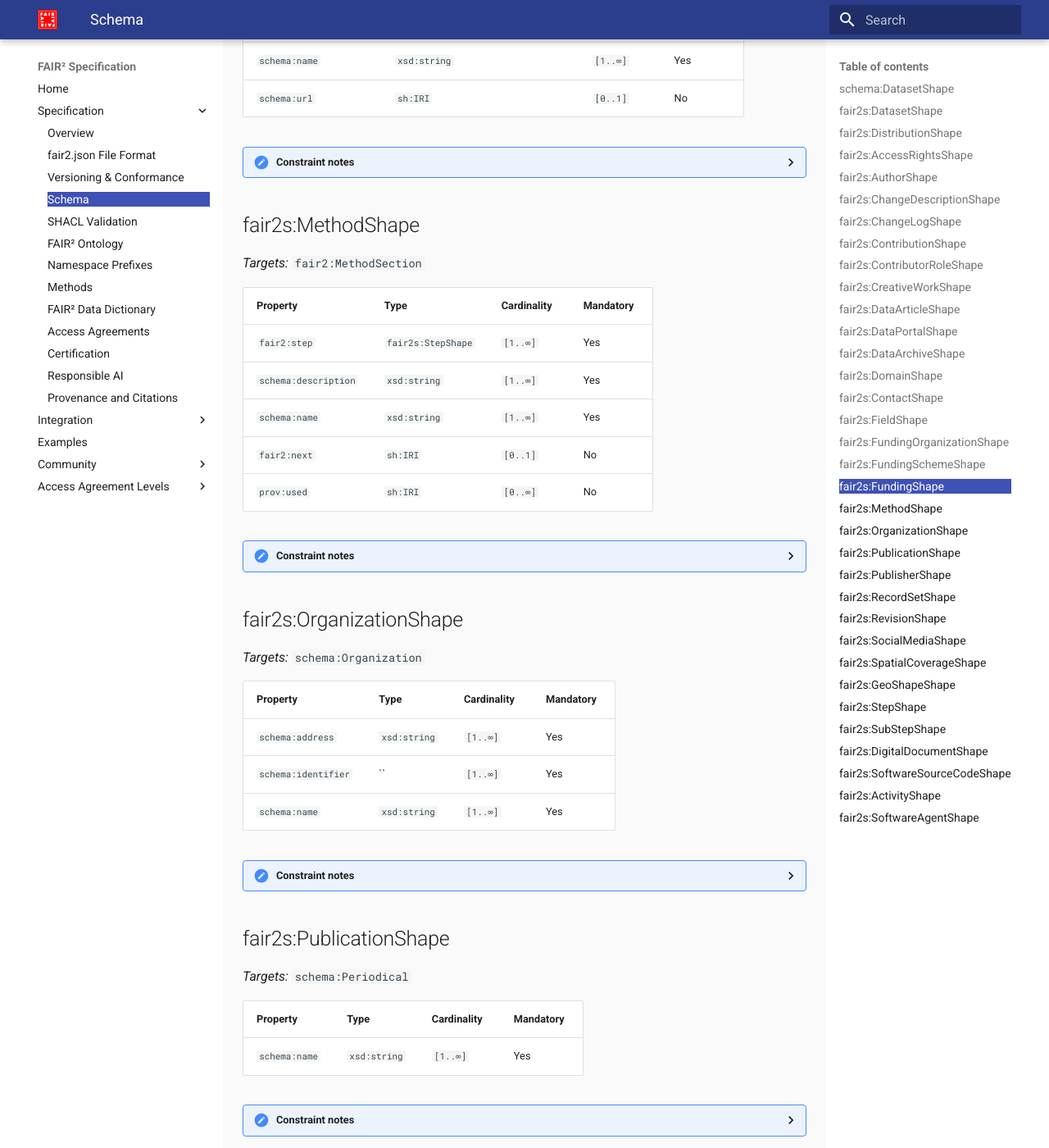
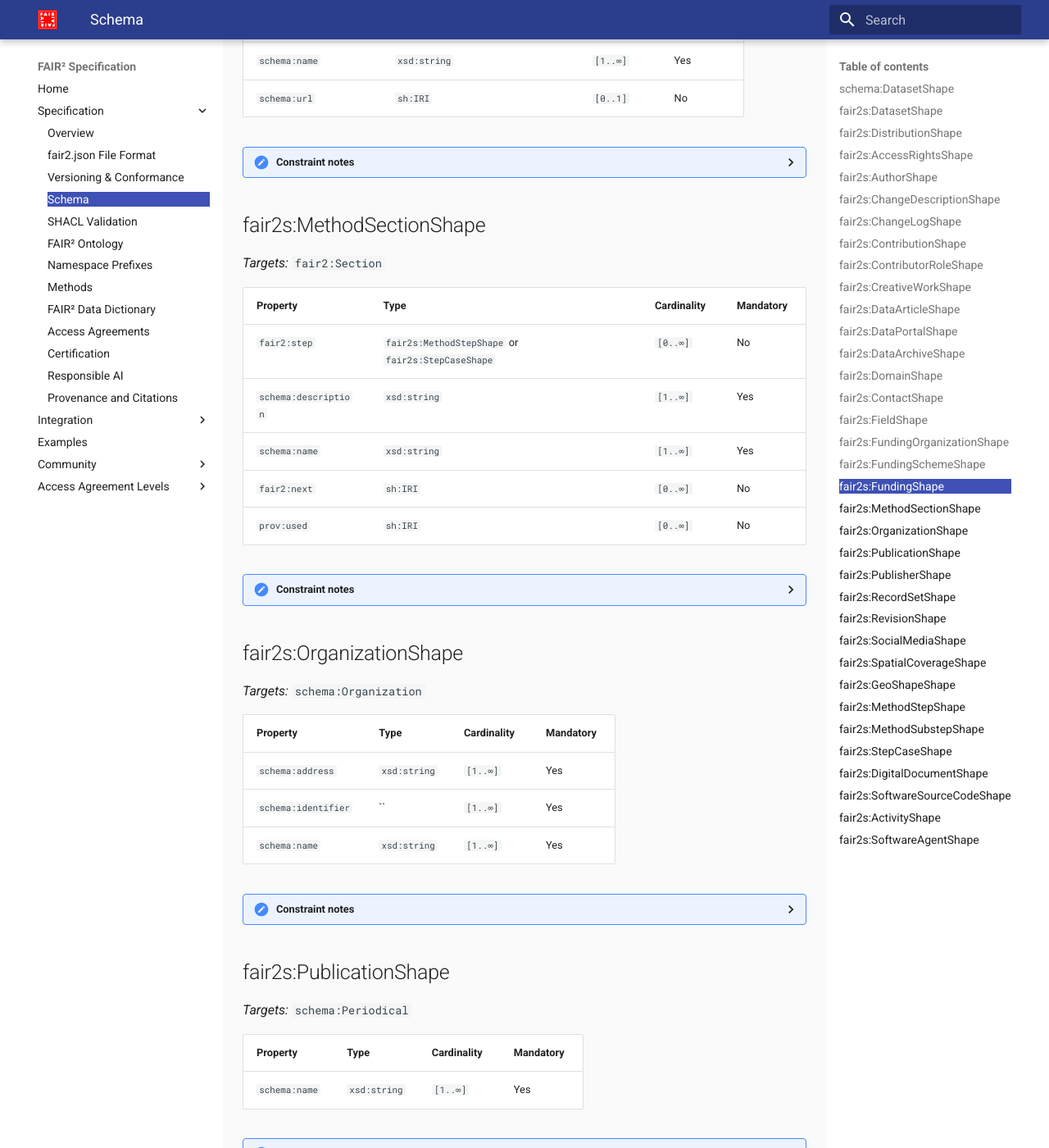
Before and after one commit to fair-squared/fair2-spec, an MkDocs documentation site: the page built from docs/specification/schema.md, in a window 1280 px wide and 1400 px high, scrolled down 9514 px. Shown: the whole window at 82% size. Built offline with MkDocs 1.6.1 and Material for MkDocs 9.7.7, drawn with Linux system fonts in a browser that asks for light colours; the version menu is left out; some of the changed text lies outside the part shown.

Commit message:
Align schema.md Methods reference with the actual shapes
The generated shape reference had drifted from shapes/turtle/method.ttl:

- fair2s:MethodShape -> fair2s:MethodSectionShape, targeting fair2:Section
  rather than the legacy alias fair2:MethodSection (noted in the constraints).
- fair2s:StepShape -> fair2s:MethodStepShape, fair2s:SubStepShape ->
  fair2s:MethodSubstepShape.
- Added the missing fair2s:StepCaseShape section.
- fair2:step documented as [0..∞]/No and typed as MethodStepShape or
  StepCaseShape, matching sh:minCount 0 and the sh:or in the shape; the
  prose previously claimed a Step was required.
- fair2:next on Section documented as [0..∞]; the shape sets no maxCount.

Co-Authored-By: Claude Opus 5 (1M context) <noreply@anthropic.com>

```diff
--- a/docs/specification/schema.md
+++ b/docs/specification/schema.md
@@ -440,24 +440,25 @@
 </details>
 
 
-## fair2s:MethodShape
-*Targets:* `fair2:MethodSection`
+## fair2s:MethodSectionShape
+*Targets:* `fair2:Section`
 
 | Property | Type | Cardinality | Mandatory |
 |---|---|---|---|
-| `fair2:step` | `fair2s:StepShape` | `[1..∞]` | Yes |
+| `fair2:step` | `fair2s:MethodStepShape` or `fair2s:StepCaseShape` | `[0..∞]` | No |
 | `schema:description` | `xsd:string` | `[1..∞]` | Yes |
 | `schema:name` | `xsd:string` | `[1..∞]` | Yes |
-| `fair2:next` | `sh:IRI` | `[0..1]` | No |
+| `fair2:next` | `sh:IRI` | `[0..∞]` | No |
 | `prov:used` | `sh:IRI` | `[0..∞]` | No |
 
 <details><summary>Constraint notes</summary>
 
-- **fair2:step**: Each MethodSection must contain at least one Step.
-- **schema:description**: Each MethodSection must include a description summarizing the methodological context.
-- **schema:name**: Each MethodSection must include a section name.
-- **fair2:next**: MethodSection may reference the next section by IRI.
-- **prov:used**: MethodSection may reference source documents or scripts (DigitalDocument or SoftwareSourceCode nodes) that were consulted during this section.
+- **fair2:step**: A Section may contain Steps and/or StepCases. The shape sets `sh:minCount 0`, so it does not currently enforce that a Section has at least one Step.
+- **schema:description**: Each Section must include a description summarizing the methodological context.
+- **schema:name**: Each Section must include a section name.
+- **fair2:next**: A Section may reference the next section by IRI.
+- **prov:used**: A Section may reference source documents or scripts (DigitalDocument or SoftwareSourceCode nodes) that were consulted during this section.
+- `fair2:MethodSection` is a legacy alias for `fair2:Section`, retained for backward compatibility; the shape targets `fair2:Section`.
 
 </details>
 
@@ -605,14 +606,14 @@
 </details>
 
 
-## fair2s:StepShape
+## fair2s:MethodStepShape
 *Targets:* `fair2:Step`
 
 | Property | Type | Cardinality | Mandatory |
 |---|---|---|---|
 | `fair2:generated` | `sh:IRI` | `[0..∞]` | No |
 | `fair2:next` | `sh:IRI` | `[0..∞]` | No |
-| `fair2:substep` | `fair2s:SubStepShape` | `[0..∞]` | No |
+| `fair2:substep` | `fair2s:MethodSubstepShape` | `[0..∞]` | No |
 | `prov:used` | `sh:IRI` | `[0..∞]` | No |
 | `schema:description` | `xsd:string` | `[1..∞]` | Yes |
 | `schema:name` | `xsd:string` | `[1..∞]` | Yes |
@@ -629,7 +630,7 @@
 </details>
 
 
-## fair2s:SubStepShape
+## fair2s:MethodSubstepShape
 *Targets:* `fair2:Substep`
 
 | Property | Type | Cardinality | Mandatory |
@@ -645,6 +646,30 @@
 - **prov:used**: Substep may reference source documents or scripts used as inputs.
 - **schema:description**: Each Substep must include a descriptive text.
 - **schema:name**: Each Substep must include a name.
+
+</details>
+
+
+## fair2s:StepCaseShape
+*Targets:* `fair2:StepCase`
+
+Conditional branching within a method. StepCase items sit in the same `fair2:step` array as regular Steps.
+
+| Property | Type | Cardinality | Mandatory |
+|---|---|---|---|
+| `schema:name` | `xsd:string` | `[1..∞]` | Yes |
+| `schema:description` | `xsd:string` | `[1..∞]` | Yes |
+| `fair2:qualifiedUsage` | `xsd:string` | `[1..∞]` | Yes |
+| `fair2:nextTrue` | `sh:IRI` | `[1..∞]` | Yes |
+| `fair2:next` | `sh:IRI` | `[0..∞]` | No |
+
+<details><summary>Constraint notes</summary>
+
+- **schema:name**: Each StepCase must include a condition label.
+- **schema:description**: Each StepCase must include a description of what the branch does and why.
+- **fair2:qualifiedUsage**: The `if` condition governing the branch, as a string.
+- **fair2:nextTrue**: The path taken when the condition is met, referenced by IRI.
+- **fair2:next**: Optionally, the default `else` / fallthrough path.
 
 </details>
 
```
